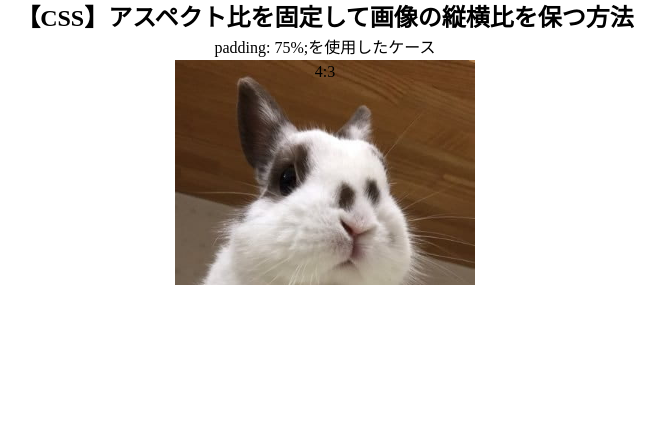
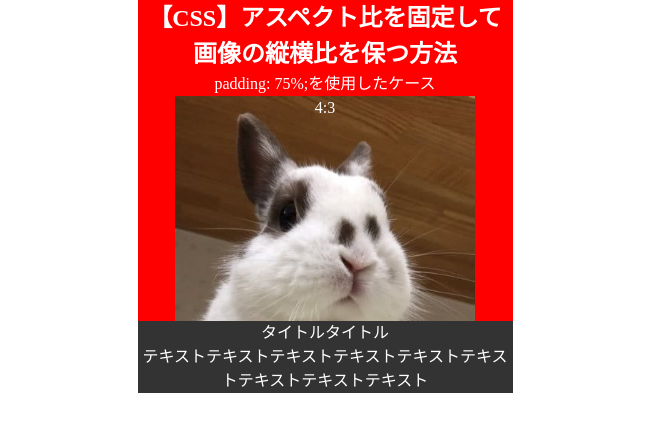
Before and after one commit to hidekiw1971/c-card-011, a website: page index.html in a window 1280 px wide. Shown: the whole page, without its empty margins (315-980 px from the left). Drawn offline with nearby package versions, Linux system fonts and the light colour scheme.

Commit message:
隙間が埋めれた。class=boxのdisplay:inline-boxをblockに変更すれば良かった。

```diff
--- a/index.html
+++ b/index.html
@@ -27,11 +27,19 @@
 
 <body>
   <div class="wrap">
-    <h2>【CSS】アスペクト比を固定して画像の縦横比を保つ方法</h2>
-    <p>padding: 75%;を使用したケース</p>
-    <!-- copy start -->
-    <div class="box">
-      <div class="box__img">4:3</div>
+    <div class="outside">
+      <div class="box__contents--up">
+        <h2>【CSS】アスペクト比を固定して画像の縦横比を保つ方法</h2>
+        <p>padding: 75%;を使用したケース</p>
+        <!-- copy start -->
+        <div class="box">
+          <div class="box__img">4:3</div>
+        </div>
+      </div>
+      <div class="box__contents">
+        <div class="box__contents--title">タイトルタイトル</div>
+        <div class="box__contents--text">テキストテキストテキストテキストテキストテキストテキストテキストテキスト</div>
+      </div>
     </div>
     <!-- copy end -->
   </div>
--- a/src/sass/module/box/_box.scss
+++ b/src/sass/module/box/_box.scss
@@ -1,10 +1,12 @@
 @use "global" as *;
 .box {
-  display: inline-block;
+  // display: inline-block;
+  display: block;
   width: rem(300);
   background-color: #f00;
   overflow: hidden;
   position: relative;
+  margin: 0 auto;
   @include mq(md) {
   }
   @include mq(xl) {
--- /dev/null
+++ b/src/sass/module/box/_box__contents--text.scss
@@ -0,0 +1,7 @@
+@use "global" as *;
+.box__contents--text {
+  @include mq(md) {
+  }
+  @include mq(xl) {
+  }
+}
--- /dev/null
+++ b/src/sass/module/box/_box__contents--title.scss
@@ -0,0 +1,7 @@
+@use "global" as *;
+.box__contents--title {
+  @include mq(md) {
+  }
+  @include mq(xl) {
+  }
+}
--- /dev/null
+++ b/src/sass/module/box/_box__contents--up.scss
@@ -0,0 +1,16 @@
+@use "global" as *;
+.box__contents--up {
+  width: 100%;
+  height: 100%;
+  @include mq(md) {
+  }
+  @include mq(xl) {
+  }
+}
+
+.box__contents--up > div {
+  @include mq(md) {
+  }
+  @include mq(xl) {
+  }
+}
--- /dev/null
+++ b/src/sass/module/box/_box__contents.scss
@@ -0,0 +1,8 @@
+@use "global" as *;
+.box__contents {
+  background-color: #333;
+  @include mq(md) {
+  }
+  @include mq(xl) {
+  }
+}
--- /dev/null
+++ b/src/sass/module/box/_outside.scss
@@ -0,0 +1,12 @@
+@use "global" as *;
+.outside {
+  max-width: rem(375);
+  width: 100%;
+  display: inline-block;
+  background-color: #f00;
+  color: #fff;
+  @include mq(md) {
+  }
+  @include mq(xl) {
+  }
+}
```
Also changed, not shown: css/styles.css, 1 other file.
